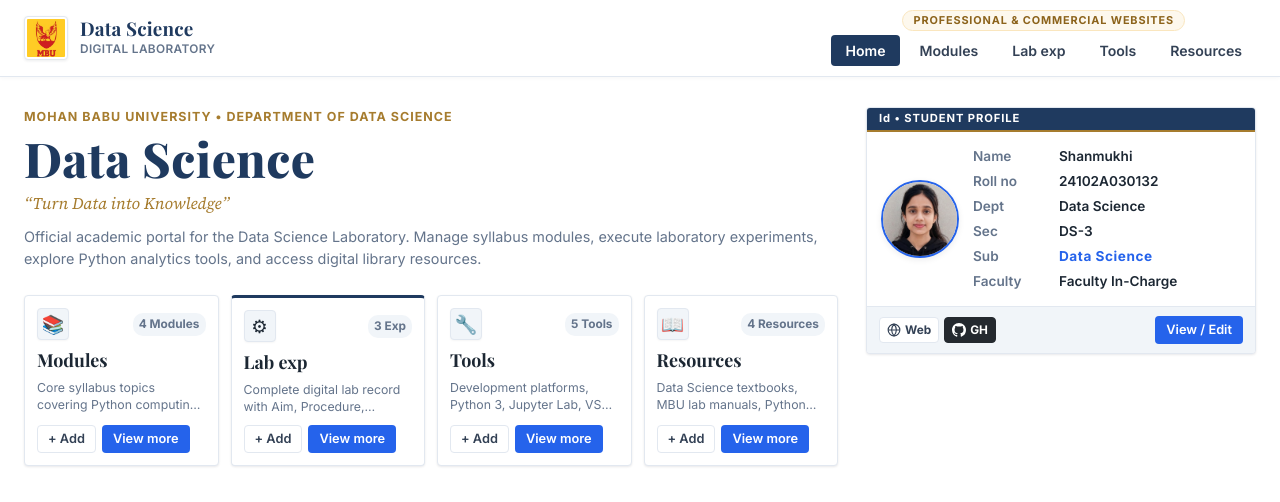
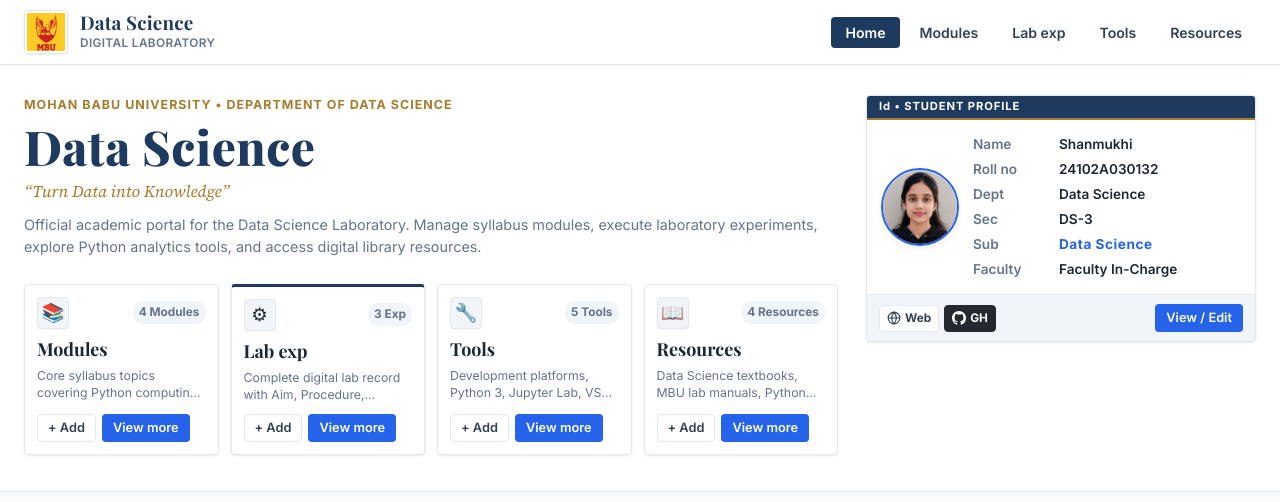
Before and after one commit to shanmukhi-06/DS-Lab-Portal, a Flask app: page / in a window 1280 px wide. Shown: the top 502 px of the page. Run offline with Flask 3, Linux system fonts and the light colour scheme; data comes from the database, SQL or seed files in the repository; data that the repository does not hold is empty.

Commit message:
Remove Professional & Commercial Websites badge from navigation

```diff
--- a/templates/index.html
+++ b/templates/index.html
@@ -23,15 +23,15 @@
         </div>
       </a>
 
-      <!-- Center: Navigation Links (Matching Sketch) -->
+      <!-- Center: Navigation Links -->
       <div class="nav-center-group">
-        <span class="pro-badge">Professional &amp; Commercial Websites</span>
         <nav class="nav-links" id="mainNavLinks">
           <button type="button" class="nav-link active" data-tab="all">Home</button>
           <button type="button" class="nav-link" data-tab="modules">Modules</button>
           <button type="button" class="nav-link" data-tab="labexp">Lab exp</button>
           <button type="button" class="nav-link" data-tab="tools">Tools</button>
           <button type="button" class="nav-link" data-tab="resources">Resources</button>
+        </nav>
       </div>
     </div>
   </header>
```
